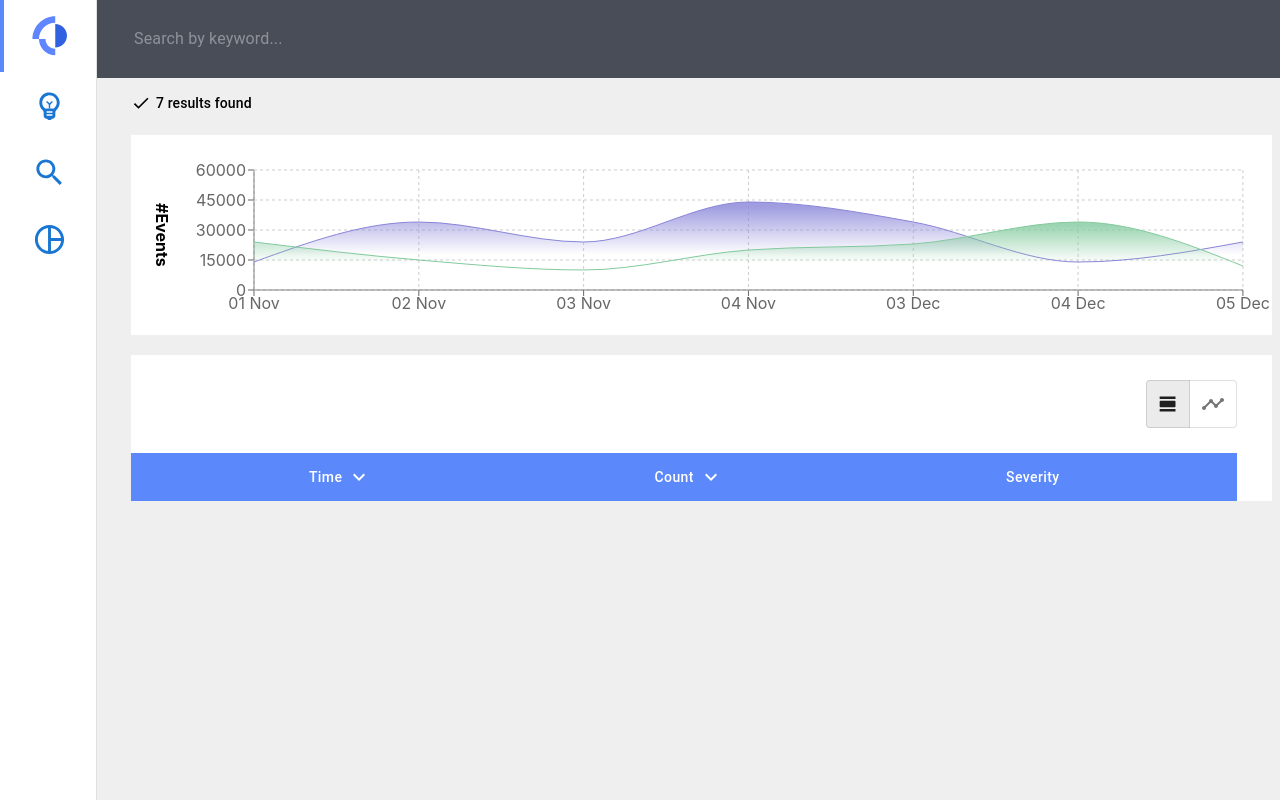
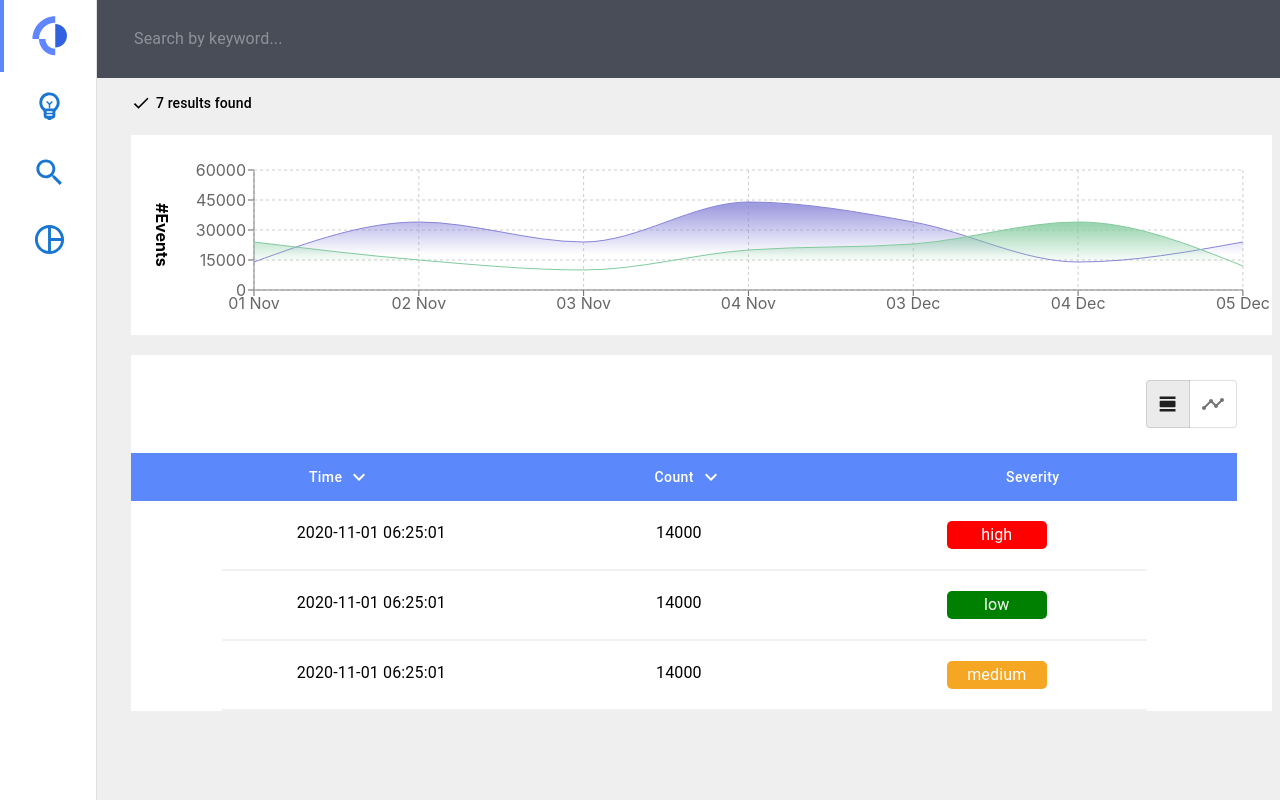
Before and after one commit to ibotchori/logmind, a React (Create React App) app: page / in a window 1280 px wide. Built offline with nearby package versions, Linux system fonts and the light colour scheme.

Commit message:
Add table items

```diff
--- a/src/components/MainContent/MainContent.js
+++ b/src/components/MainContent/MainContent.js
@@ -41,6 +41,19 @@ const MainContent = () => {
       justifyContent: "space-between",
       width: "70%",
     },
+    table: {
+      backgroundColor: "white",
+      display: "flex",
+      justifyContent: "center",
+      marginRight: "35px",
+    },
+    tableItem: {
+      display: "flex",
+      justifyContent: "space-between",
+      width: "80%",
+      borderBottom: "2px solid #F1F1F4",
+      padding: "20px",
+    },
   });
   const classes = useStyles();
 
@@ -62,9 +75,7 @@ const MainContent = () => {
         </ToggleButtonGroup>
       </Box>
       <Box className={classes.buttonBox}>
-        <Box
-          className={classes.buttonBoxChild}
-        >
+        <Box className={classes.buttonBoxChild}>
           <Button
             variant="text"
             style={{ textTransform: "none", color: "white", padding: "12px" }}
@@ -87,6 +98,100 @@ const MainContent = () => {
           </Button>
         </Box>
       </Box>
+
+      <Box className={classes.table}>
+        <Box className={classes.tableItem}>
+          <Typography
+            style={{
+              marginLeft: "55px",
+            }}
+          >
+            2020-11-01 06:25:01
+          </Typography>
+          <Typography
+            style={{
+              marginRight: "35px",
+            }}
+          >
+            14000
+          </Typography>
+          <Typography
+            style={{
+              width: "60px",
+              textAlign: "center",
+              backgroundColor: "red",
+              padding: "2px 20px",
+              borderRadius: "5px",
+              color: "white",
+              marginRight: "80px",
+            }}
+          >
+            high
+          </Typography>
+        </Box>
+      </Box>
+      <Box className={classes.table}>
+        <Box className={classes.tableItem}>
+          <Typography
+            style={{
+              marginLeft: "55px",
+            }}
+          >
+            2020-11-01 06:25:01
+          </Typography>
+          <Typography
+            style={{
+              marginRight: "35px",
+            }}
+          >
+            14000
+          </Typography>
+          <Typography
+            style={{
+              width: "60px",
+              textAlign: "center",
+              backgroundColor: "green",
+              padding: "2px 20px",
+              borderRadius: "5px",
+              color: "white",
+              marginRight: "80px",
+            }}
+          >
+            low
+          </Typography>
+        </Box>
+      </Box>
+      <Box className={classes.table}>
+        <Box className={classes.tableItem}>
+          <Typography
+            style={{
+              marginLeft: "55px",
+            }}
+          >
+            2020-11-01 06:25:01
+          </Typography>
+          <Typography
+            style={{
+              marginRight: "35px",
+            }}
+          >
+            14000
+          </Typography>
+          <Typography
+            style={{
+              width: "60px",
+              textAlign: "center",
+              backgroundColor: "#F5A623",
+              padding: "2px 20px",
+              borderRadius: "5px",
+              color: "white",
+              marginRight: "80px",
+            }}
+          >
+            medium
+          </Typography>
+        </Box>
+      </Box>
     </Box>
   );
 };
```
